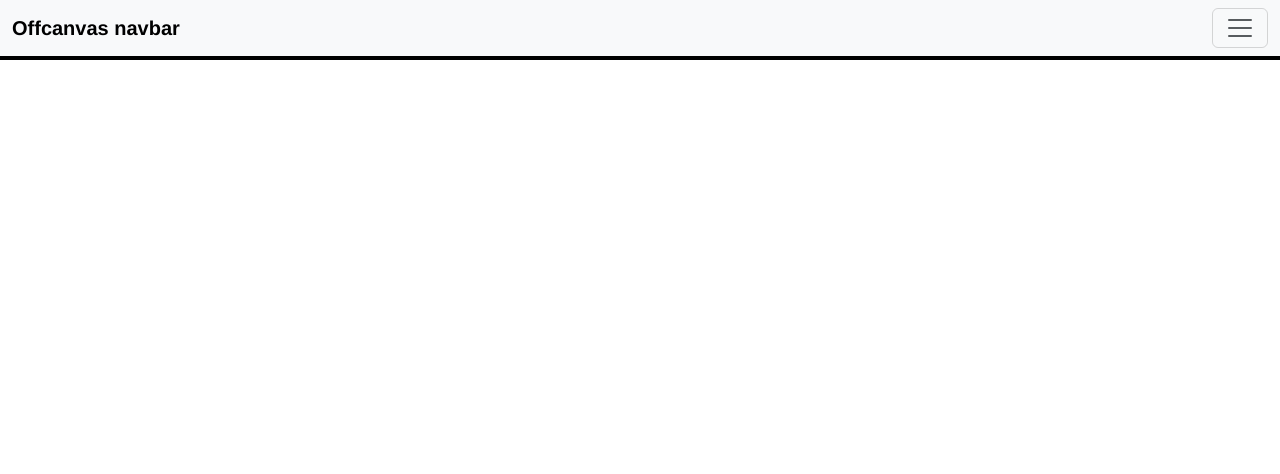
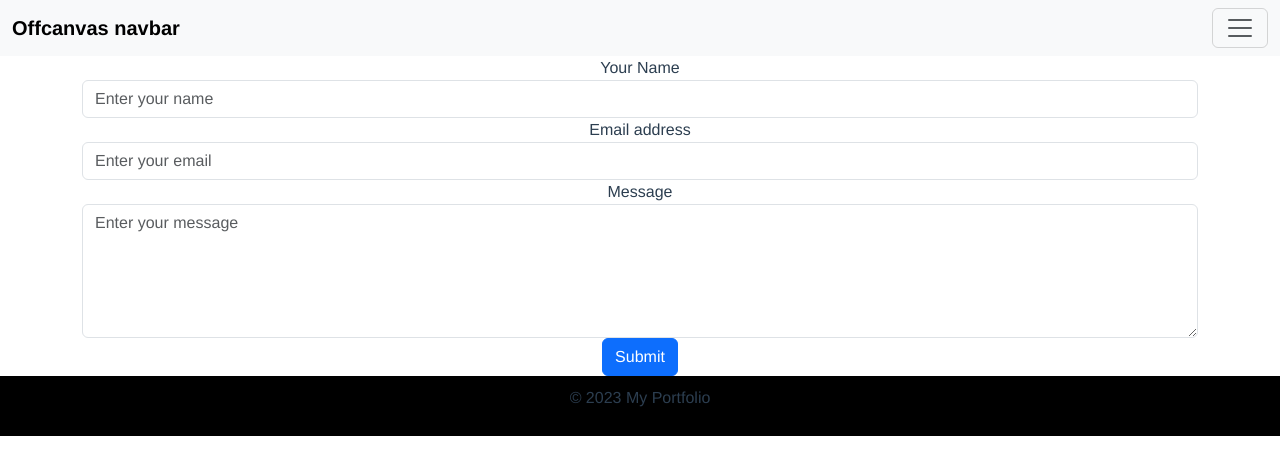
Before and after one commit to JCGViljoen/jasonv-portfolio, a Vue app: page /contact in a window 1280 px wide. Shown: the top 474 px of the page. Built offline with nearby package versions, Linux system fonts and the light colour scheme.

Commit message:
about and contact

```diff
--- a/src/views/AboutView.vue
+++ b/src/views/AboutView.vue
@@ -1,7 +1,59 @@
 <template>
+  <div class="row">
+    <div  class="col" id="image">
+      <img src="https://i.postimg.cc/FKbRKB0F/pexels-pixabay-531880.jpg" alt="">
+    </div>
+    <div class="col">
+    <h1>About Us</h1>
+    <p>Lorem ipsum dolor sit amet, consectetur adipiscing elit. Fusce pharetra faucibus ex, sed vestibulum purus auctor sed. Suspendisse consequat erat in est dapibus interdum. Vivamus vel sapien scelerisque, efficitur urna vitae, fringilla justo. Nulla eget augue sapien. Suspendisse potenti. Cras dapibus, dui vel tempor placerat, justo mi pulvinar nunc, non tempus ex sem at tortor. Integer condimentum, tellus eu scelerisque tincidunt, dolor justo varius est, et viverra eros risus ut nulla.</p>
+    <p>Donec ac fermentum ex. Curabitur ut pulvinar mauris. Quisque ultrices, justo a dapibus auctor, ipsum dui convallis tellus, nec semper massa nisi vel neque. Sed mollis ex at diam faucibus hendrerit. Praesent at mi commodo, rhoncus mauris sit amet, luctus sapien. Duis ultricies lorem ex, id cursus sem aliquet vel. Etiam feugiat dictum enim, a faucibus ex feugiat nec. Aenean sagittis tempor sem sed tristique. Donec ac finibus enim. Vestibulum iaculis tempor hendrerit.</p>
+  </div>
 
-  <div class="about">
-    <h1>This is an about page</h1>
-    <p>about</p>
   </div>
 </template>
+
+<script>
+  export default {
+
+  }
+</script>
+
+<style scoped>
+
+.row{
+  display: flex;
+  display: flex;
+  flex-wrap: wrap;
+  justify-content: center;
+  align-items: center;
+
+}
+.col {
+  display: flex;
+  flex-wrap: wrap;
+  justify-content: center;
+  align-items: center;
+  margin-bottom: 20px;
+}
+
+.text {
+  flex-basis: 50%;
+  padding: 0 20px;
+}
+
+.text h1 {
+  font-size: 32px;
+  margin-bottom: 20px;
+}
+
+.text p {
+  font-size: 18px;
+  line-height: 1.5;
+}
+
+#image img {
+
+  width: 20rem;
+  height: 20rem;
+}
+</style>
--- a/src/views/ContactView.vue
+++ b/src/views/ContactView.vue
@@ -1,6 +1,23 @@
 <template>
     <div>
-
+        <div class="container">
+    <h1>Contact Us</h1>
+    <form>
+      <div class="form-group">
+        <label for="name">Your Name</label>
+        <input type="text" class="form-control" id="name" placeholder="Enter your name">
+      </div>
+      <div class="form-group">
+        <label for="email">Email address</label>
+        <input type="email" class="form-control" id="email" placeholder="Enter your email">
+      </div>
+      <div class="form-group">
+        <label for="message">Message</label>
+        <textarea class="form-control" id="message" rows="5" placeholder="Enter your message"></textarea>
+      </div>
+      <button type="submit" class="btn btn-primary">Submit</button>
+    </form>
+  </div>
     </div>
 </template>
 
```
